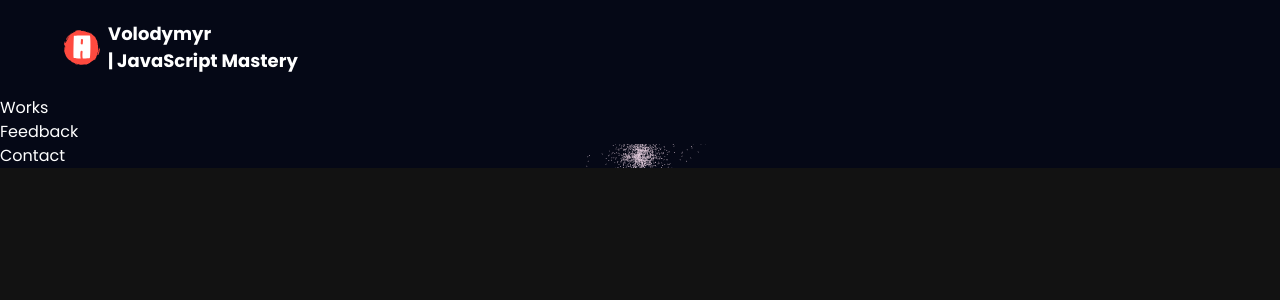
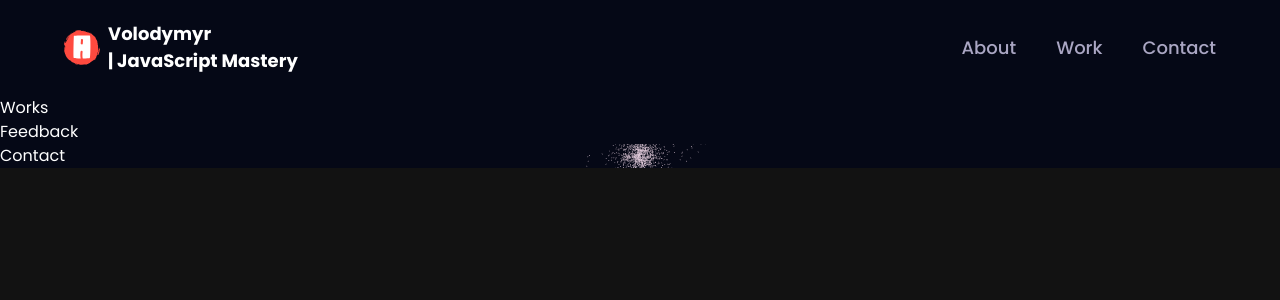
Before and after one commit to MrMcLaine/3d_portfolio, a React (Vite) app: page / in a window 1280 px wide. Shown: the top 300 px of the page. Built offline with nearby package versions, Linux system fonts and the light colour scheme.

Commit message:
feat/ add mobile menu

```diff
--- a/src/components/Navbar.jsx
+++ b/src/components/Navbar.jsx
@@ -2,13 +2,13 @@
 import { Link } from "react-router-dom";
 
 import { styles } from "../styles";
-/*
-import { navlinks } from "../constans";
-*/
+import  { navLinks }  from "../constans";
 import { logo, menu, close } from "../assets";
 
 const Navbar = () => {
     const [active, setActive] = useState('`');
+    const [toggle, setToggle] = useState(false);
+
   return (
       <nav className={`${styles.paddingX} w-full flex items-center py-5 fixed top-0 z-20 bg-primary`}>
         <div className="w-full flex items-center justify-between max-w-7xl mx-auto">
@@ -23,6 +23,48 @@
                     <span className="sm:block hidden"> | JavaScript Mastery</span>
                 </p>
             </Link>
+            <ul className="list-none sm:flex hidden flex-row gap-10">
+                {navLinks.map((link) => (
+                    <li
+                        key={link.id}
+                        className={`${
+                            active === link.title ? "text-white" : "text-secondary"
+                        } hover:text-white text-[18px] font-medium cursor-pointer`}
+                        onClick={() => setActive(link.title)
+                        }
+                    >
+                        <a href={`#${link.id}`}>{link.title}</a>
+                    </li>
+                ))}
+            </ul>
+
+            <div className="sm:hidden flex flex-1 justify-end items-center">
+                <img src={toggle ? close : menu } alt="menu"
+                     className="w-[28px] h-[28p] object-contain cursor-pointer"
+                     onClick={() => setToggle(!toggle)}
+                />
+
+                <div className={`${!toggle ? 'hidden' : 'flex'} p-6 black-gradient absolute top-20 right-0 mx-4 my-2 min-w-[140px] z-10 rounded-xl`}>
+                    <ul className="list-none flex justify-end items-center flex-col gap-4">
+                        {navLinks.map((link) => (
+                            <li
+                                key={link.id}
+                                className={`${
+                                    active === link.title ? "text-white" : "text-secondary"
+                                } font-poppins font-medium cursor-pointer text-[16px]`}
+                                onClick={() => {
+                                    setToggle(!toggle);
+                                    setActive(link.title)
+                                    }
+                                }
+                            >
+                                <a href={`#${link.id}`}>{link.title}</a>
+                            </li>
+                        ))}
+                    </ul>
+                </div>
+
+            </div>
         </div>
       </nav>
   )
```
